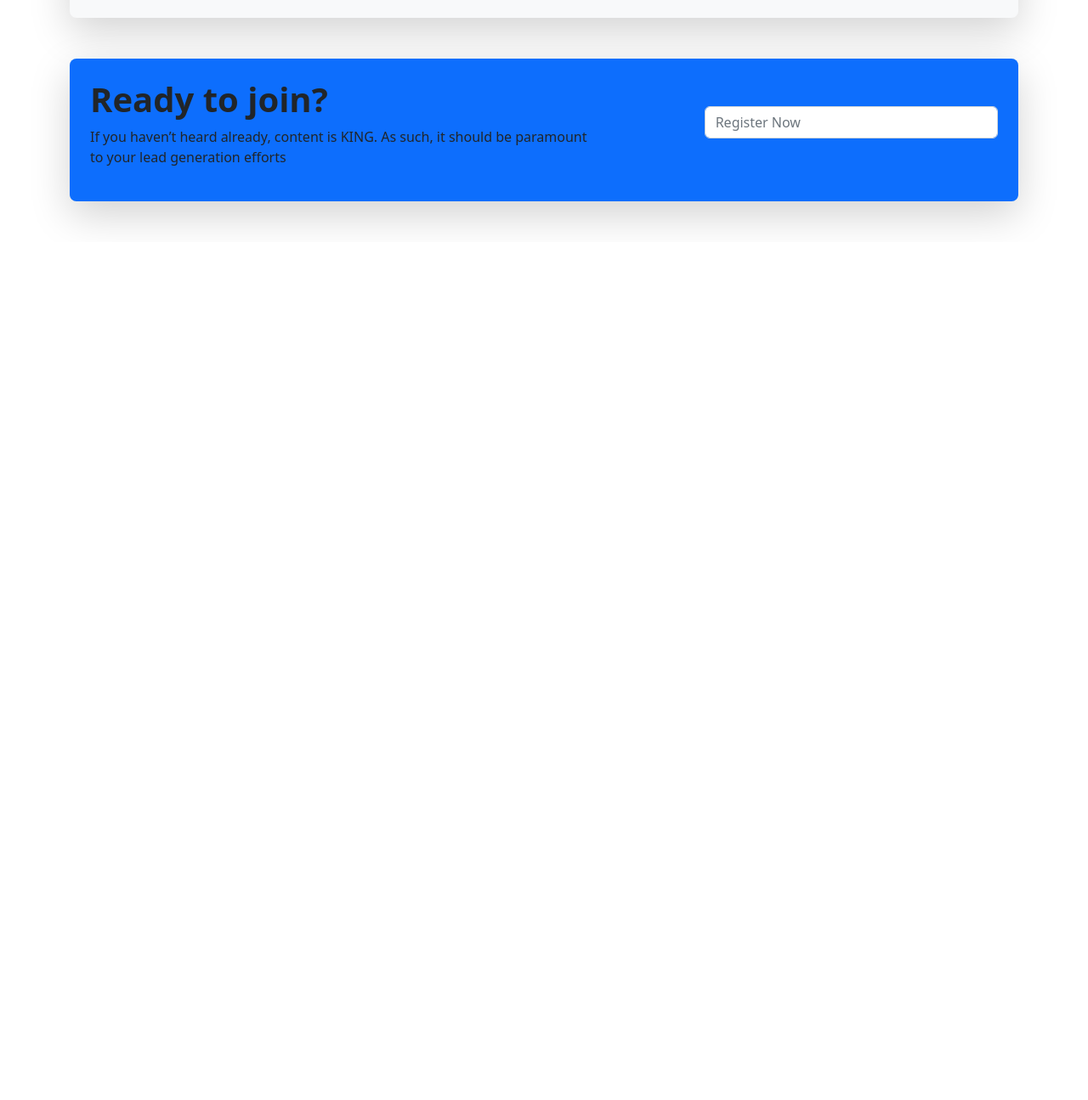
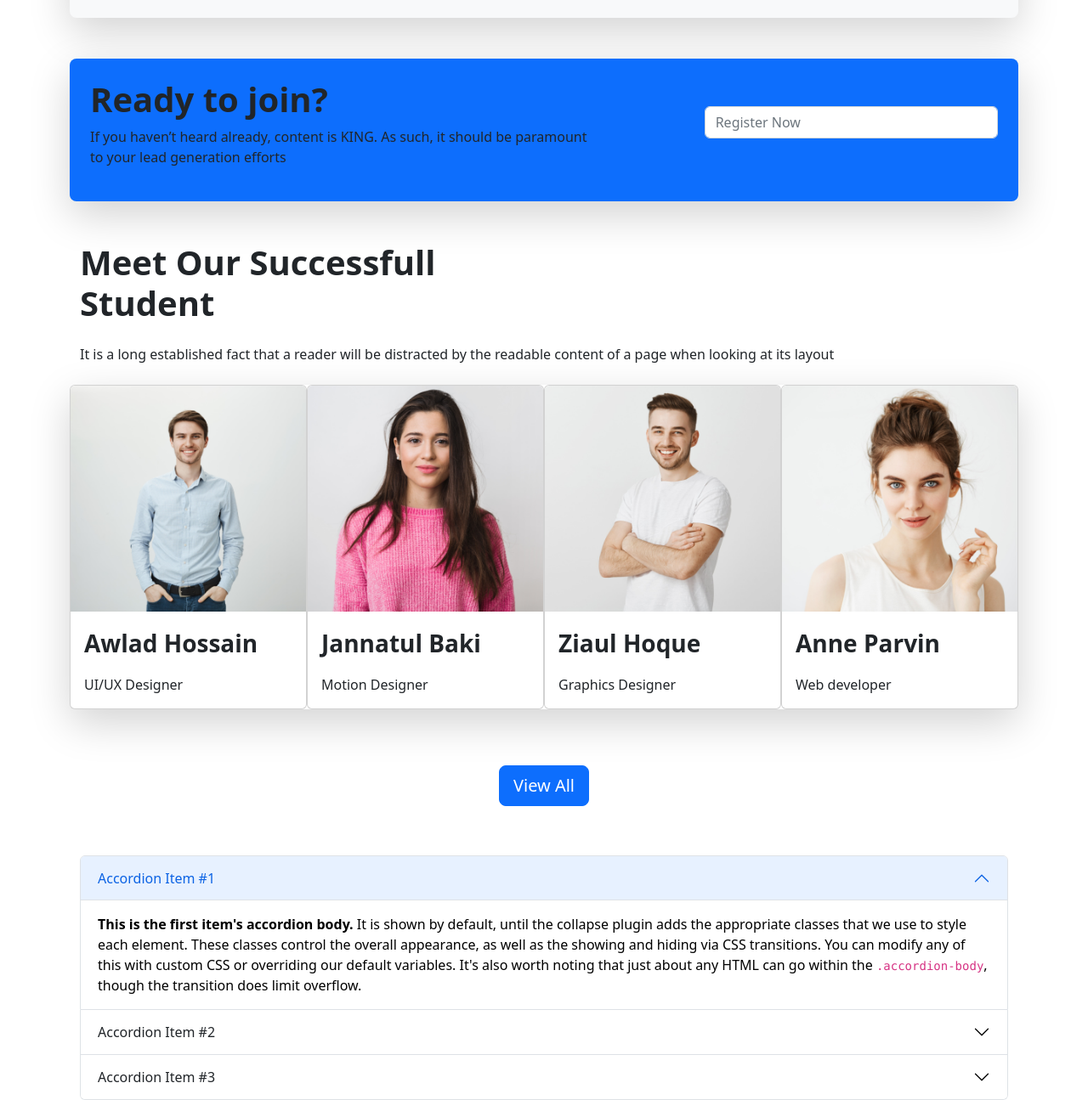
Before and after one commit to Anneparvin/Wise-View-Edu, a plain HTML site: page index.html in a window 1280 px wide. Shown: the part 2817-4112 px from the top of the page at 85% size. Before the commit the page ends 3102 px from the top, so only its background shows below. Drawn offline with nearby package versions, Linux system fonts and the light colour scheme.

Commit message:
successful student

```diff
--- a/index.html
+++ b/index.html
@@ -305,8 +305,102 @@
 </div>
 <!-- register end -->
 <!-- Successful Student list start -->
+<section class="container-fluid w-100">
+<h1 class="fs-1 fw-bold my-4 ">Meet Our Successfull<br> Student</h1>
+<p>It is a long established fact that a reader will be distracted by the
+  readable content of a page when looking at its layout</p>
+  <div class="row">
+    <div class="col d-flex g-2 p-0 shadow-lg rounded-3">
+      <div class="card" style="width: 25%;">
+        <img src="./images/student/student-1.png " class="card-img-top" alt="picture">
+        <div class="card-body">
+          <p class="card-text fs-3 fw-bolder">Awlad Hossain</p>
+          <p class="card-text">UI/UX Designer</p>
+        </div>
+      </div>
 
+        <div class="card" style="width: 25%;">
+          <img src="./images/student/student-2.png " class="card-img-top"
+    alt="picture">
+          <div class="card-body">
+            <p class="card-text fs-3 fw-bolder">Jannatul Baki</p>
+            <p class="card-text">Motion Designer</p>
+          </div>
+        </div>
 
+          <div class="card" style="width: 25%;">
+            <img src="./images/student/student-3.png " class="card-img-top"
+      alt="picture">
+            <div class="card-body">
+              <p class="card-text fs-3 fw-bolder">Ziaul Hoque</p>
+              <p class="card-text">Graphics Designer</p>
+            </div>
+          </div>
+
+            <div class="card" style="width: 25%;">
+              <img src="./images/student/student-4.png " class="card-img-top"
+        alt="picture">
+              <div class="card-body">
+                <p class="card-text fs-3 fw-bolder">Anne Parvin</p>
+                <p class="card-text">Web developer</p>
+              </div>
+            </div>
+
+    </div>
+  </div>
+  <div class="fs-1 fw-bold text-center rounded-3 p-2 my-5"><button type="button" class="btn btn-primary btn-lg">View All</
+    button></div>
+</section>
+
+<!-- Successful Student list end -->
+
+<!-- freequently ask question satrt -->
+<section class="container">
+  <div class="row">
+    <div class="col">
+
+      <div class="accordion" id="accordionPanelsStayOpenExample">
+        <div class="accordion-item">
+          <h2 class="accordion-header" id="panelsStayOpen-headingOne">
+            <button class="accordion-button" type="button" data-bs-toggle="collapse" data-bs-target="#panelsStayOpen-collapseOne" aria-expanded="true" aria-controls="panelsStayOpen-collapseOne">
+              Accordion Item #1
+            </button>
+          </h2>
+          <div id="panelsStayOpen-collapseOne" class="accordion-collapse collapse show" aria-labelledby="panelsStayOpen-headingOne">
+            <div class="accordion-body">
+              <strong>This is the first item's accordion body.</strong> It is shown by default, until the collapse plugin adds the appropriate classes that we use to style each element. These classes control the overall appearance, as well as the showing and hiding via CSS transitions. You can modify any of this with custom CSS or overriding our default variables. It's also worth noting that just about any HTML can go within the <code>.accordion-body</code>, though the transition does limit overflow.
+            </div>
+          </div>
+        </div>
+        <div class="accordion-item">
+          <h2 class="accordion-header" id="panelsStayOpen-headingTwo">
+            <button class="accordion-button collapsed" type="button" data-bs-toggle="collapse" data-bs-target="#panelsStayOpen-collapseTwo" aria-expanded="false" aria-controls="panelsStayOpen-collapseTwo">
+              Accordion Item #2
+            </button>
+          </h2>
+          <div id="panelsStayOpen-collapseTwo" class="accordion-collapse collapse" aria-labelledby="panelsStayOpen-headingTwo">
+            <div class="accordion-body">
+              <strong>This is the second item's accordion body.</strong> It is hidden by default, until the collapse plugin adds the appropriate classes that we use to style each element. These classes control the overall appearance, as well as the showing and hiding via CSS transitions. You can modify any of this with custom CSS or overriding our default variables. It's also worth noting that just about any HTML can go within the <code>.accordion-body</code>, though the transition does limit overflow.
+            </div>
+          </div>
+        </div>
+        <div class="accordion-item">
+          <h2 class="accordion-header" id="panelsStayOpen-headingThree">
+            <button class="accordion-button collapsed" type="button" data-bs-toggle="collapse" data-bs-target="#panelsStayOpen-collapseThree" aria-expanded="false" aria-controls="panelsStayOpen-collapseThree">
+              Accordion Item #3
+            </button>
+          </h2>
+          <div id="panelsStayOpen-collapseThree" class="accordion-collapse collapse" aria-labelledby="panelsStayOpen-headingThree">
+            <div class="accordion-body">
+              <strong>This is the third item's accordion body.</strong> It is hidden by default, until the collapse plugin adds the appropriate classes that we use to style each element. These classes control the overall appearance, as well as the showing and hiding via CSS transitions. You can modify any of this with custom CSS or overriding our default variables. It's also worth noting that just about any HTML can go within the <code>.accordion-body</code>, though the transition does limit overflow.
+            </div>
+          </div>
+        </div>
+      </div>
+    </div>
+  </div>
+</section>
+<!-- freequently ask question end -->
     </main>
 
 
```
